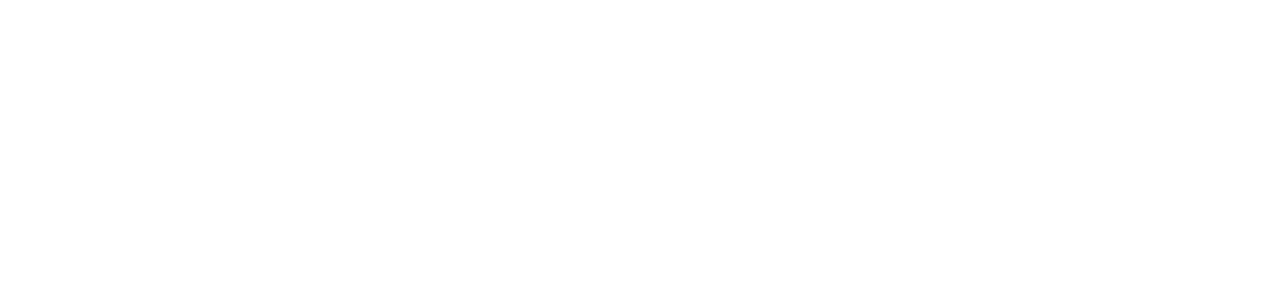
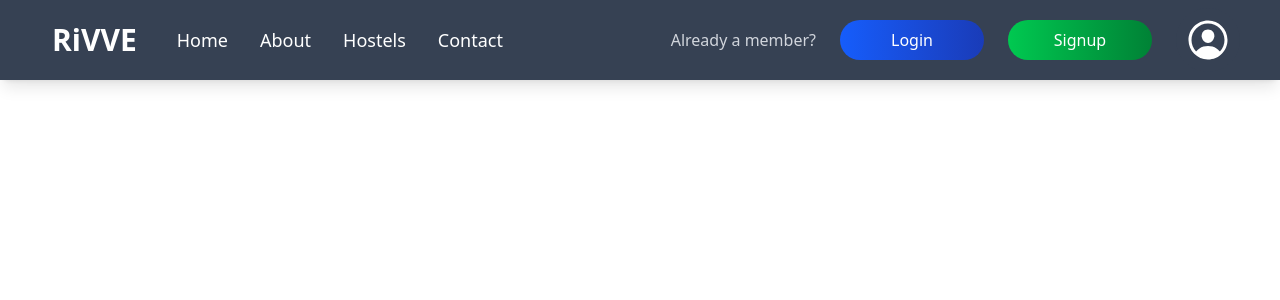
Before and after one commit to InukaSilv/SDGP-Frontend, a React (Vite) app in the folder RiVVe/: page /hostel in a window 1280 px wide. Before the commit this address had no page. Shown: the top 300 px of the page. Built offline with nearby package versions, Linux system fonts and the light colour scheme.

Commit message:
creation

```diff
--- a/RiVVe/src/App.tsx
+++ b/RiVVe/src/App.tsx
@@ -1,6 +1,7 @@
 import { BrowserRouter as Router, Routes, Route } from "react-router-dom";
 import HomePage from "./pages/HomePage";
 import About from "./pages/About";
+import HostelDisplay from "./pages/HostelDisplay";
 
 function App() {
   return (
@@ -8,6 +9,7 @@
       <Routes>
         <Route path="/" element={<HomePage />} />
         <Route path="/about" element={<About />} />
+        <Route path="/hostel" element={<HostelDisplay />} />
       </Routes>
     </Router>
   );
--- a/RiVVe/src/components/navbar/Navbar.tsx
+++ b/RiVVe/src/components/navbar/Navbar.tsx
@@ -37,7 +37,7 @@
             <Link to="/about"> About </Link>
           </li>
           <li className="hover:text-gray-400 cursor-pointer transition">
-            Hostels
+            <Link to="/hostel"> Hostels </Link>
           </li>
           <li className="hover:text-gray-400 cursor-pointer transition">
             Contact
--- /dev/null
+++ b/RiVVe/src/pages/HostelDisplay.tsx
@@ -0,0 +1,10 @@
+import Navbar from "../components/navbar/navbar";
+
+function HostelDisplay() {
+  return (
+    <>
+      <Navbar />
+    </>
+  );
+}
+export default HostelDisplay;
```
